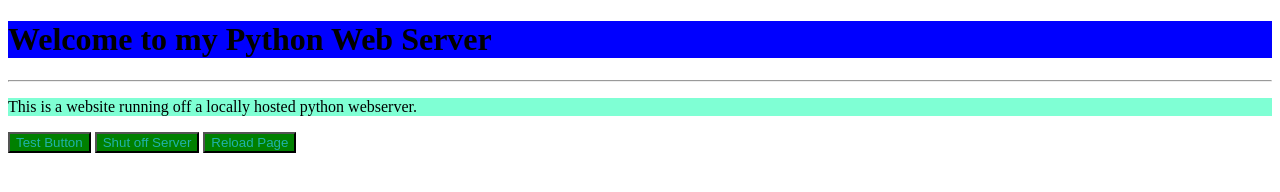
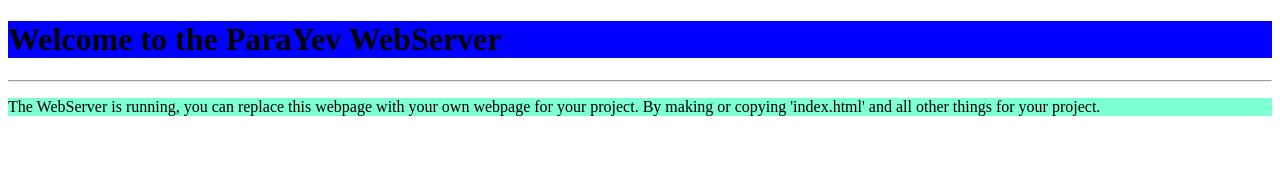
Before and after one commit to PYP2205/PyWebServer, a plain HTML site: page index.html in a window 1280 px wide. Drawn offline with Linux system fonts and the light colour scheme.

Commit message:
Update index.html

```diff
--- a/index.html
+++ b/index.html
@@ -1,33 +1,20 @@
 <!DOCTYPE html>
-<!-- -->
 
 <html>
     <script type="text/javascript" src="main.js">
     </script>
-    <noscript>Please Enable JavaScript</noscript>
+    <noscript>Please Enable JavaScript on your browser</noscript>
     <link rel="stylesheet"
     href="style.css">
     <head>
-        <title>Python Web Server</title>
-        <h1>Welcome to my Python Web Server</h1>
+        <title>ParaYev WebServer</title>
+        <h1>Welcome to the ParaYev WebServer</h1>
         <hr>
     </head>
     <body>
         <p>
-            This is a website running off a locally hosted python webserver.
-            <script>
-                function TurnOffServer() {
-                    let result = confirm("Turn off server?");
-                    console.log(result ? `Shutting down ${window.location.hostname}:${window.location.port}` : "Server is still running");
-                }
-
-            </script>
+		The WebServer is running, you can replace this webpage with your own webpage for your project.
+		By making or copying 'index.html' and all other things for your project.
         </p>
-
-
-
-        <button onclick="alert('Python WebServer')">Test Button</button>
-        <button onclick="TurnOffServer()">Shut off Server</button>
-	  <button onclick="window.location.herf='https://www.youtube.com/watch?v=dQw4w9WgXcQ/';">Reload Page</button>
     </body>
 </html>
```
